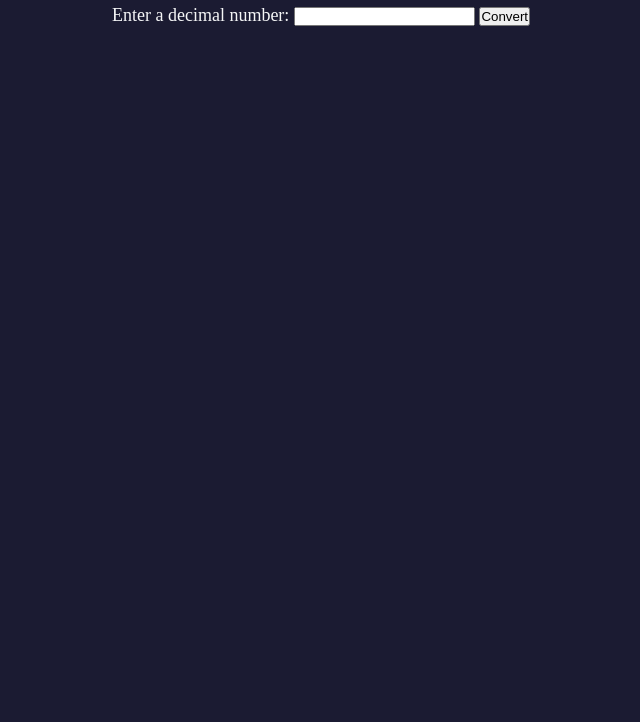
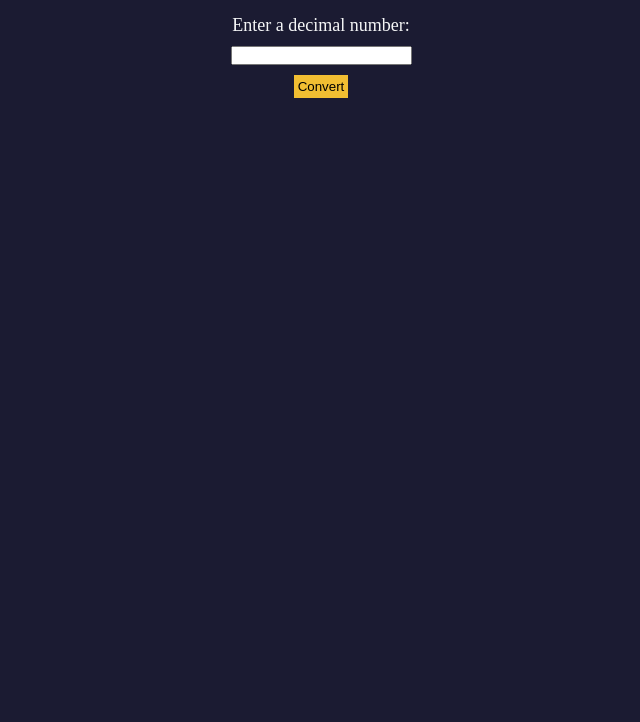
Before and after one commit to Zuwairanajma/Freecodecamp-New-curriculum-4-JS-Data-Structures-Projects, a plain HTML site: page Decimal-Binary-Converter/index.html in a window 1280 px wide. Shown: the part 78-800 px from the top of the page, without its empty margins (319-959 px from the left). Drawn offline with Linux system fonts and the light colour scheme.

Commit message:
Add styles to input-container and convert-btn elements

```diff
--- a/Decimal-Binary-Converter/styles.css
+++ b/Decimal-Binary-Converter/styles.css
@@ -28,3 +28,19 @@ h1 {
   font-size: 2.3rem;
   margin: 20px 0;
 }
+
+.input-container {
+  margin: 10px 0;
+  display: flex;
+  flex-direction: column;
+  gap: 10px;
+  justify-content: center;
+  align-items: center;
+}
+
+.convert-btn {
+  background-color: var(--orange);
+  cursor: pointer;
+  border: none;
+  padding: 4px;
+}
```
